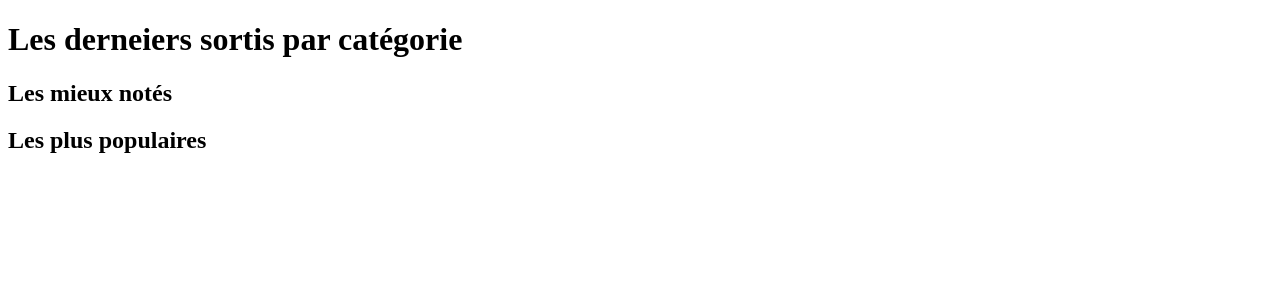
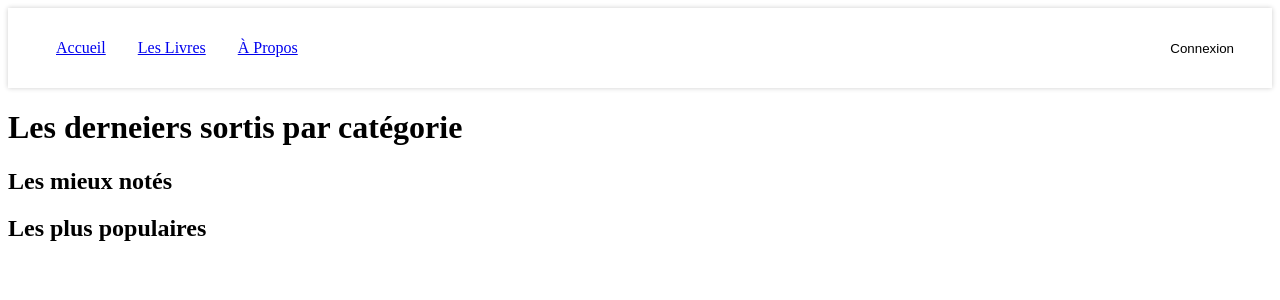
Before and after one commit to Ambrosioc/bibliothequeenligne-react, a React (Create React App) app: page / in a window 1280 px wide. Shown: the top 300 px of the page. Built offline with nearby package versions, Linux system fonts and the light colour scheme.

Commit message:
finish navbar and add styled components

```diff
--- a/package.json
+++ b/package.json
@@ -5,6 +5,7 @@
   "dependencies": {
     "@emotion/react": "^11.10.4",
     "@emotion/styled": "^11.10.4",
+    "@fontsource/roboto": "^4.5.8",
     "@icon/material-icons": "^2.2.0-alpha.3",
     "@material-ui/utils": "^4.11.3",
     "@mui/icons-material": "^5.10.6",
--- a/src/App.js
+++ b/src/App.js
@@ -1,4 +1,5 @@
 import { BrowserRouter, Route, Routes } from "react-router-dom";
+import Navbar from "./components/layout/header/Navbar";
 import About from "./pages/About";
 import BooksList from "./pages/BooksList";
 import Home from "./pages/Home";
@@ -7,6 +8,7 @@ import NotFound from "./pages/NotFound";
 function App() {
   return (
     <BrowserRouter>
+      <Navbar />
       <Routes>
         <Route path={"/"} element={<Home />} />
         <Route path={"/bookslist"} element={<BooksList />} />
--- /dev/null
+++ b/src/components/layout/header/Navbar.jsx
@@ -0,0 +1,64 @@
+import React from "react";
+import { Link } from "react-router-dom";
+import styled from "styled-components";
+
+const NavbarContainer = styled.div`
+  display: flex;
+  justify-content: space-between;
+  align-items: center;
+  padding: 0 2rem;
+  height: 5rem;
+  background-color: #fff;
+  box-shadow: 0 0 5px rgba(0, 0, 0, 0.2);
+`;
+
+const NavUl = styled.ul`
+  display: flex;
+  list-style: none;
+  margin: 0;
+  padding: 0;
+  height: 100%;
+  align-items: center;
+`;
+
+const NavLi = styled.li`
+  height: 100%;
+  display: flex;
+  align-items: center;
+  padding: 0 1rem;
+  cursor: pointer;
+  transition: all 0.2s ease-in-out;
+  &:hover {
+    background-color: #f2f2f2;
+  }
+`;
+
+const NavButton = styled.button`
+  border: none;
+  background-color: transparent;
+  cursor: pointer;
+  transition: all 0.2s ease-in-out;
+  &:hover {
+    background-color: #f2f2f2;
+  }
+`;
+export default function Navbar() {
+  return (
+    <NavbarContainer>
+      <nav>
+        <NavUl>
+          <NavLi>
+            <Link to={"/"}>Accueil</Link>
+          </NavLi>
+          <NavLi>
+            <Link to={"/bookslist"}>Les Livres</Link>
+          </NavLi>
+          <NavLi>
+            <Link to={"/about"}>À Propos</Link>
+          </NavLi>
+        </NavUl>
+      </nav>
+      <NavButton>Connexion</NavButton>
+    </NavbarContainer>
+  );
+}
```
Also changed, not shown: 1 other file (tests, documents, lock files or other folders).
